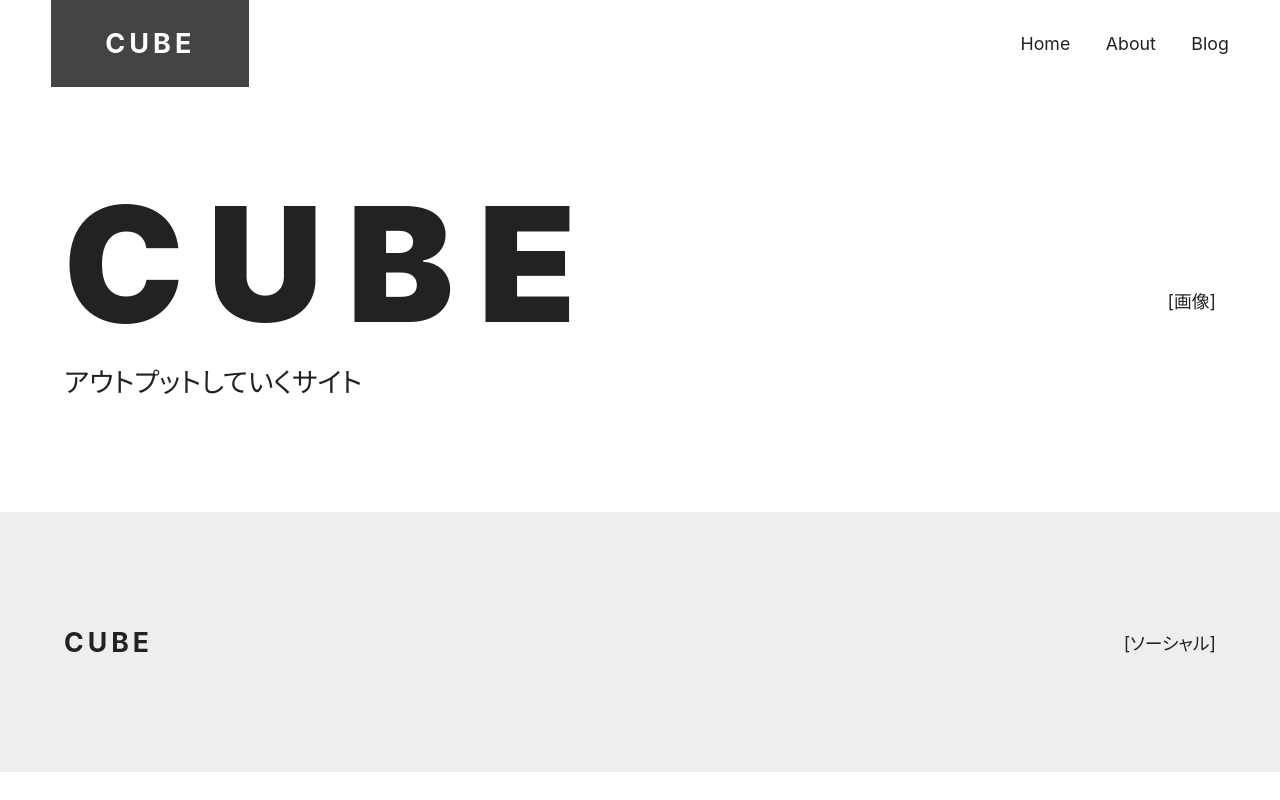
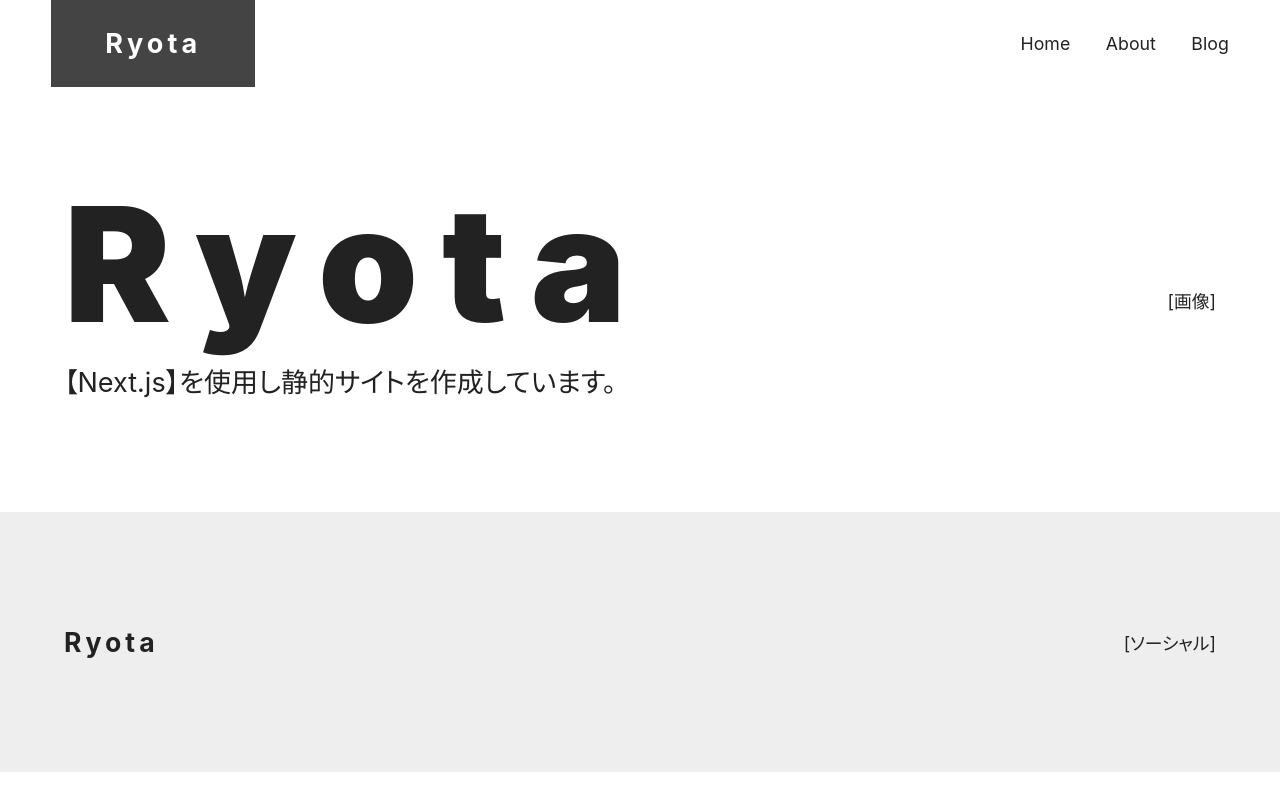
Before and after one commit to goto-ryota56/Next-js_test, a Next.js app: page / in a window 1280 px wide. Built offline with nearby package versions, Linux system fonts and the light colour scheme.

Commit message:
文言変更

```diff
--- a/components/logo.js
+++ b/components/logo.js
@@ -4,7 +4,7 @@ import styles from "styles/logo.module.css";
 export default function Logo({ boxOn = false }) {
     return (
         <Link href='/'>
-            <a className={boxOn ? styles.box : styles.basic}>CUBE</a>
+            <a className={boxOn ? styles.box : styles.basic}>Ryota</a>
         </Link>
     );
 }
--- a/pages/index.js
+++ b/pages/index.js
@@ -3,7 +3,7 @@ import Container from "components/container";
 export default function Home() {
     return (
         <Container>
-            <Hero title='CUBE' subtitle='アウトプットしていくサイト' imageOn />
+            <Hero title='Ryota' subtitle='【Next.js】を使用し静的サイトを作成しています。' imageOn />
         </Container>
     );
 }
```
